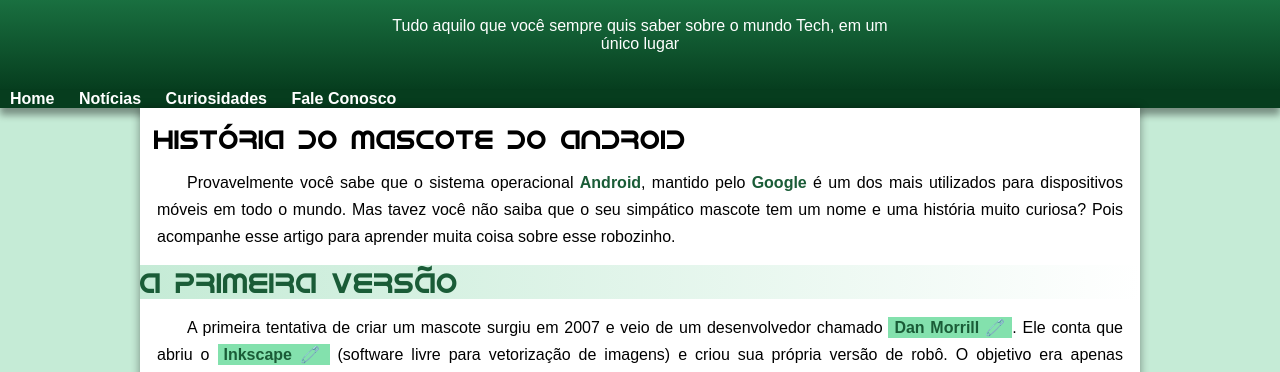
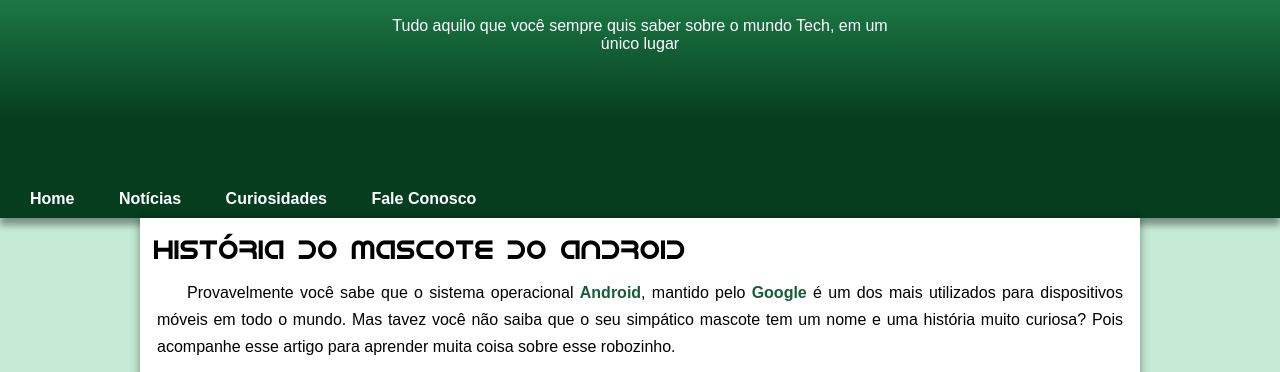
Before and after one commit to ViniciusLibanio/projeto-android, a plain HTML site: page index.html in a window 1280 px wide. Shown: the part 100-472 px from the top of the page. Drawn offline with Linux system fonts and the light colour scheme.

Commit message:
mudanças no nav (padding)

```diff
--- a/style.css
+++ b/style.css
@@ -44,6 +44,7 @@ header {
     height: 150px;
     text-align: center;
     padding-top: 40px;
+    padding-bottom: 30px;
 
 }
 
@@ -69,9 +70,8 @@ header p {
 
 nav {
     background-color: var(--cor5);
-    padding: 40px -1px 10px 10px;
+    padding: 70px 0px 10px 10px;
     text-align: left;
-    width: 100%;
     box-shadow: 0px 7px 7px #00000063;
 
 }
@@ -79,8 +79,9 @@ nav {
 nav a {
     text-decoration: none;
     color: white;
-    padding: 10px;
+    margin: 15px;
     font-weight: bold;
+    padding: 5px;
 }
 
 nav > a:hover {
```
